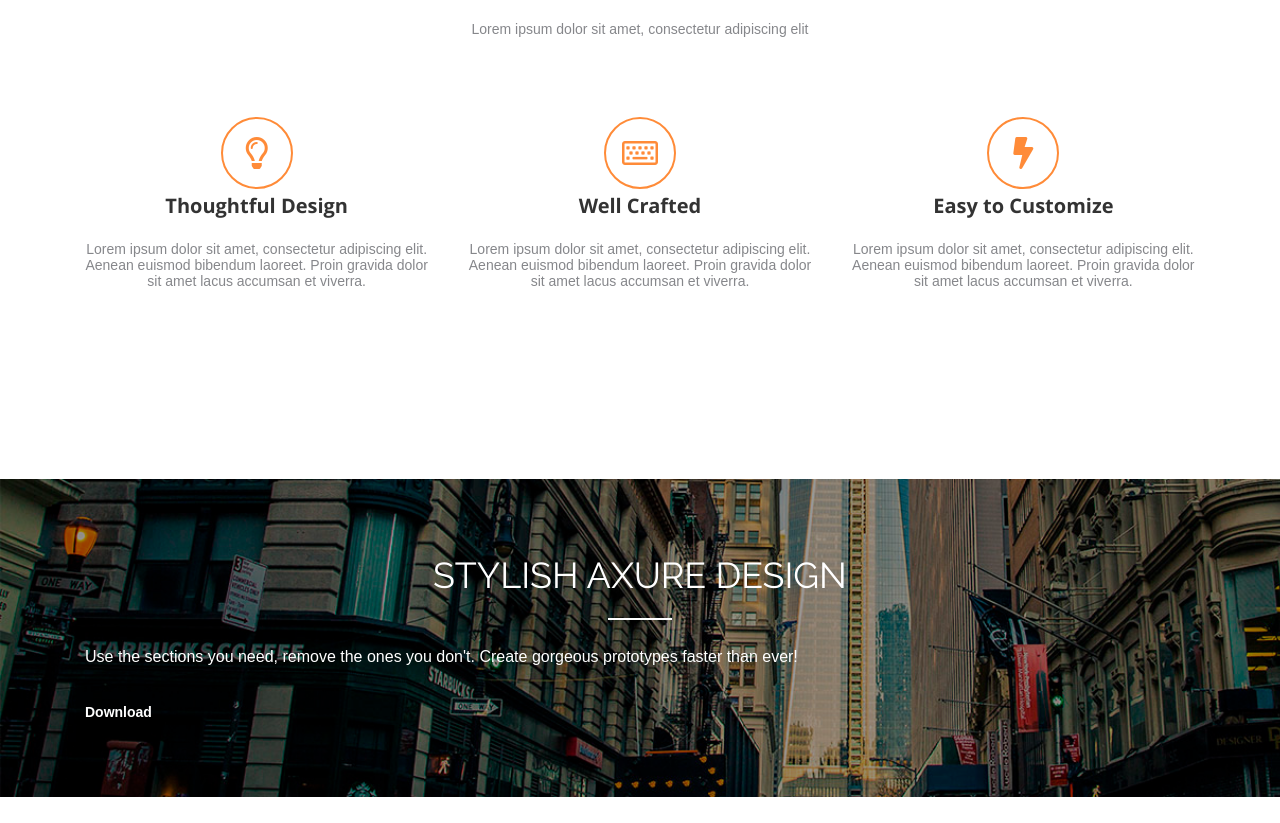
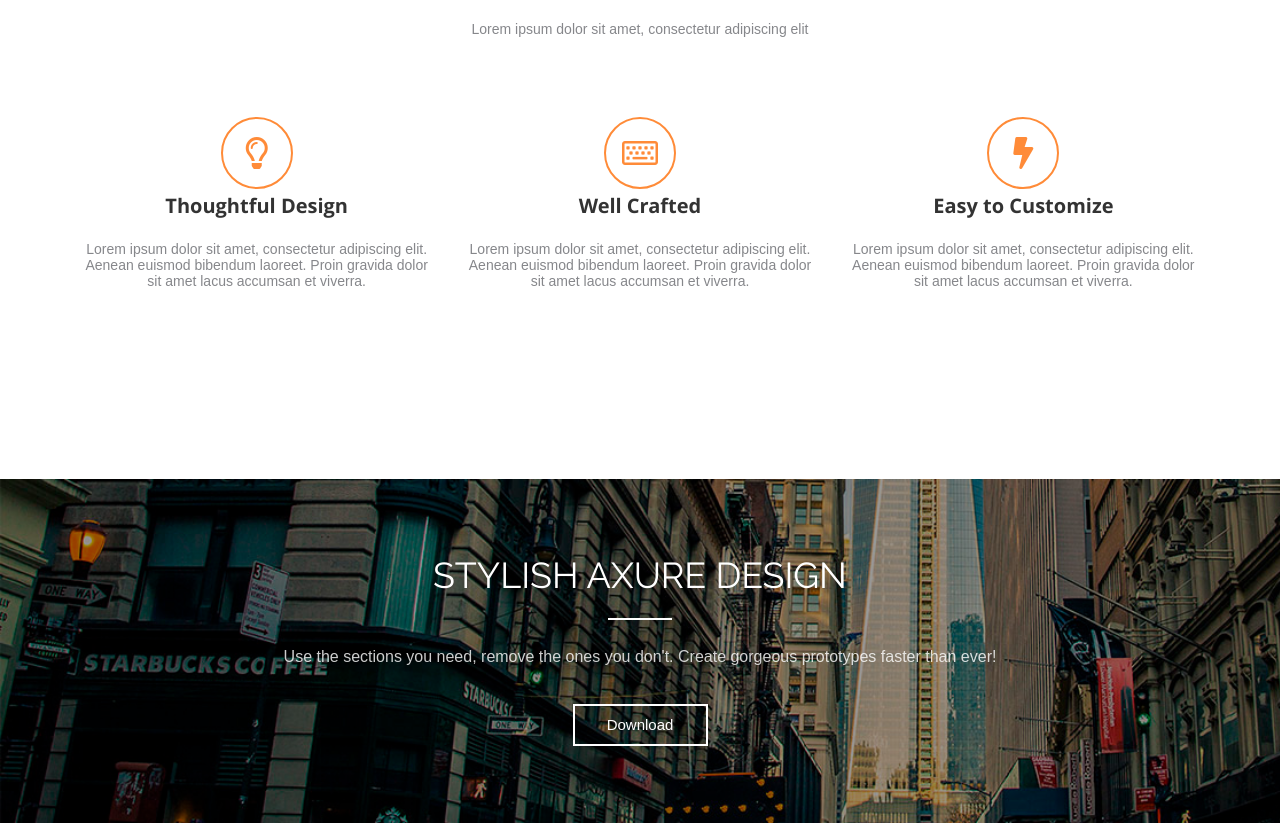
Before and after one commit to donald3309463/tms-html, a plain HTML site: page index.html in a window 1280 px wide. Shown: the part 179-1002 px from the top of the page. Before the commit the page ends 976 px from the top, so only its background shows below. Drawn offline with Linux system fonts and the light colour scheme; a web font is replaced by a local one.

Commit message:
index,stlyles,fonts,h2, block "AWESOME", block Stylish full

```diff
--- a/assets/style/Fonts.css
+++ b/assets/style/Fonts.css
@@ -88,3 +88,19 @@
     src: local('Raleway SemiBold'), local('Raleway-SemiBold'), url(https://fonts.gstatic.com/s/raleway/v14/1Ptrg8zYS_SKggPNwPIsWqZPAA.woff2) format('woff2');
     unicode-range: U+0000-00FF, U+0131, U+0152-0153, U+02BB-02BC, U+02C6, U+02DA, U+02DC, U+2000-206F, U+2074, U+20AC, U+2122, U+2191, U+2193, U+2212, U+2215, U+FEFF, U+FFFD;
 }
+/* latin-ext */
+@font-face {
+    font-family: 'Open Sans';
+    font-style: normal;
+    font-weight: 600;
+    src: local('Open Sans SemiBold'), local('OpenSans-SemiBold'), url(https://fonts.gstatic.com/s/opensans/v17/mem5YaGs126MiZpBA-UNirkOXOhpOqc.woff2) format('woff2');
+    unicode-range: U+0100-024F, U+0259, U+1E00-1EFF, U+2020, U+20A0-20AB, U+20AD-20CF, U+2113, U+2C60-2C7F, U+A720-A7FF;
+}
+/* latin */
+@font-face {
+    font-family: 'Open Sans';
+    font-style: normal;
+    font-weight: 600;
+    src: local('Open Sans SemiBold'), local('OpenSans-SemiBold'), url(https://fonts.gstatic.com/s/opensans/v17/mem5YaGs126MiZpBA-UNirkOUuhp.woff2) format('woff2');
+    unicode-range: U+0000-00FF, U+0131, U+0152-0153, U+02BB-02BC, U+02C6, U+02DA, U+02DC, U+2000-206F, U+2074, U+20AC, U+2122, U+2191, U+2193, U+2212, U+2215, U+FEFF, U+FFFD;
+}
--- a/assets/style/style.css
+++ b/assets/style/style.css
@@ -91,6 +91,8 @@ h2._white:after {
     padding-top: 4px;
     font-weight: 300;
     font-size: 16px;
+    text-align: center;
+    opacity: 0.8;
     font-family:'Raleway', sans-serif;
     color: #ffffff;
 }
@@ -124,10 +126,17 @@ h2._white:after {
 }
 
 .benefit__h3white {
+    text-align: center;
+    line-height: 2.5em;
+    margin-left: auto;
+    margin-right: auto;
     margin-bottom: 12px;
-    font-size:14px;
+    width: 131px;
+    height: 38px;
+    border: 2px solid;
     font-weight: 600;
-    font-family:'Raleway', sans-serif;
+    font-size: 15px;
+    font-family:'Open Sans', sans-serif;
     color: #ffffff;
 }
 .darkness {
@@ -141,3 +150,7 @@ h2._white:after {
 .stylish .container {
     padding: 75px 0 65px;
 }
+.link1 {
+    text-decoration: none ;
+    color: #ffffff ;
+}
--- a/index.html
+++ b/index.html
@@ -43,7 +43,7 @@
         <h2 class="_white">STYLISH AXURE DESIGN</h2>
         <p class="benefit__pwhite">Use the sections you need, remove the ones you don't. Create gorgeous
           prototypes faster than ever!</p>
-        <h3 class="benefit__h3white">Download</h3>
+        <h3 class="benefit__h3white"><a href="http://google.com" class="link1">Download</a></h3>
       </div>
     </div>
 </body>
```
